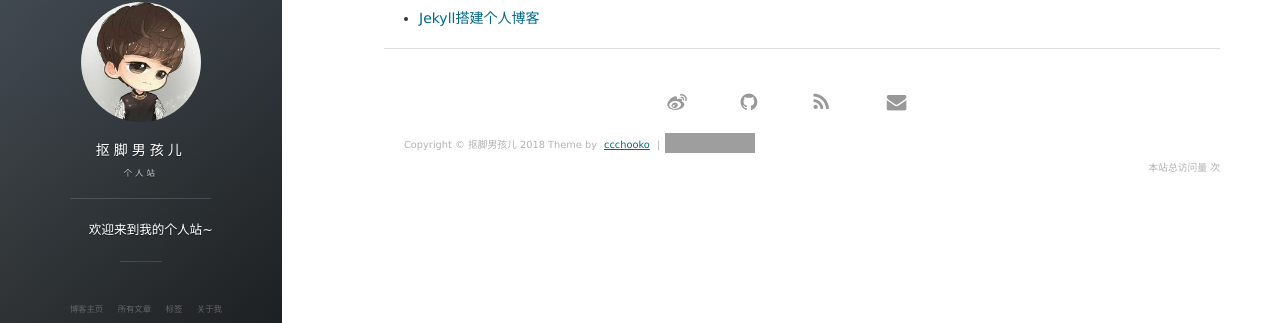
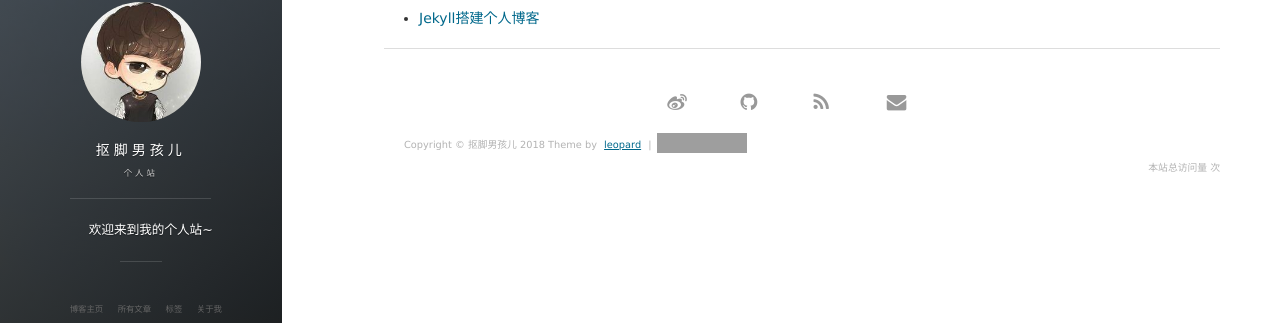
Before and after one commit to ccchooko/ccchooko.github.io, a Jekyll site: the page built from tags.html, in a window 1280 px wide. Shown: the part 286-609 px from the top of the page. Built offline with Jekyll 4.4.1, drawn with Linux system fonts in a browser that asks for light colours; nearby versions of some CDN libraries; comment, search, counter and statistics services are not loaded; grey boxes are pictures that could not be loaded.

Commit message:
再次修改配置

```diff
--- a/_config.yml
+++ b/_config.yml
@@ -15,7 +15,7 @@ comment:
 
 # Social
 social:
-    weibo: 不好意思名字有点长你还是忍忍吧
+    weibo: 1840551072
     github: ccchooko
     # twitter:
     mail: ch_haokun@163.com
--- a/_includes/footer.html
+++ b/_includes/footer.html
@@ -69,7 +69,7 @@
 
         <div class = "footer_div">
            <p class="copyright text-muted">
-            Copyright &copy; {{ site.title }} {{ site.time | date: '%Y' }} Theme by <a href="http://ccchooko.github.io/">ccchooko</a> |
+            Copyright &copy; {{ site.title }} {{ site.time | date: '%Y' }} Theme by <a href="http://ccchooko.github.io/">leopard</a> |
             <iframe
                 style="margin-left: 2px; margin-bottom:-5px;"
                 frameborder="0" scrolling="0" width="91px" height="20px"
```
